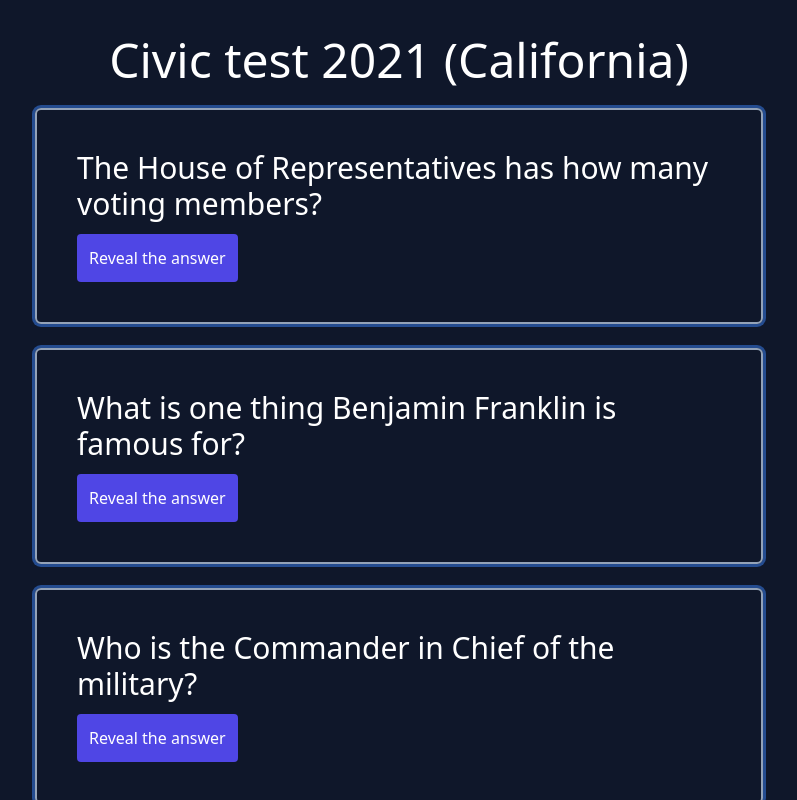
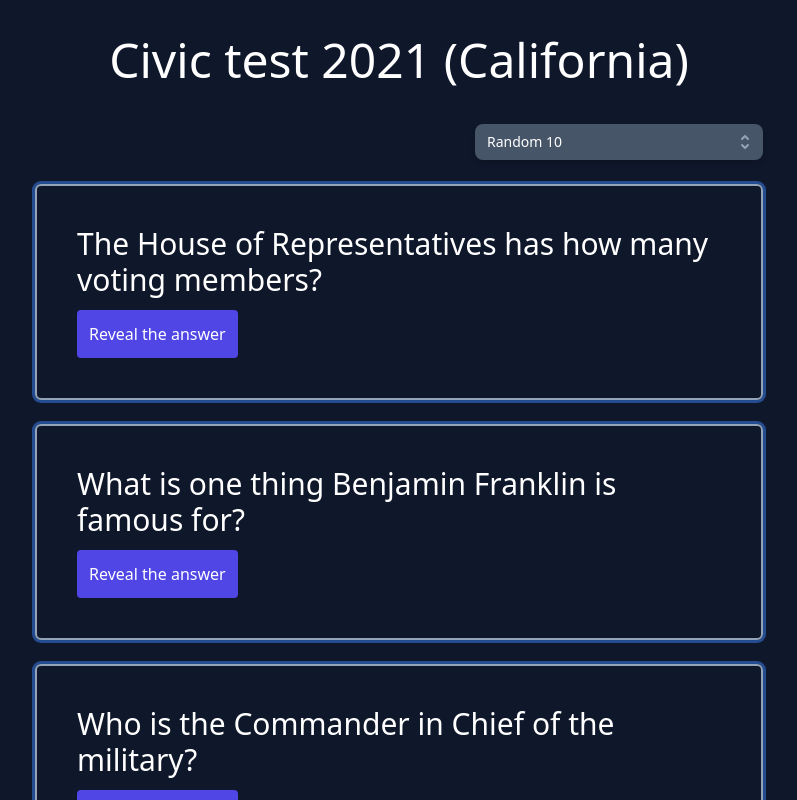
Before and after one commit to shoaibsharif/civictest, a Next.js app: page / in a window 1280 px wide. Shown: the top 800 px of the page, without its empty margins (241-1038 px from the left). Built offline with nearby package versions, Linux system fonts and the light colour scheme; a web font is replaced by a local one.

Commit message:
added dropdown to select question

```diff
--- a/package.json
+++ b/package.json
@@ -8,6 +8,8 @@
     "start": "next start"
   },
   "dependencies": {
+    "@headlessui/react": "^1.3.0",
+    "@heroicons/react": "^1.0.1",
     "autoprefixer": "^10.2.6",
     "immer": "^9.0.3",
     "next": "11.0.1",
--- a/pages/index.jsx
+++ b/pages/index.jsx
@@ -1,8 +1,9 @@
 import Head from "next/head";
-import Image from "next/image";
-import { useCallback, useEffect, useMemo, useState } from "react";
+import { Fragment, useEffect, useState } from "react";
 import { quiz } from "../lib/civic";
 import produce from "immer";
+import { Listbox, Transition } from "@headlessui/react";
+import { CheckIcon, SelectorIcon } from "@heroicons/react/solid";
 
 export default function Home() {
   /**
@@ -29,6 +30,15 @@
   const [randomQuiz, setRandomQuiz] = useState([
     { question: "", answer: [], revealed: false },
   ]);
+  const people = [
+    { name: "Random 10" },
+    { name: "Show All" },
+    { name: "1-25" },
+    { name: "26-50" },
+    { name: "51-75" },
+    { name: "76-100" },
+  ];
+  const [selected, setSelected] = useState(people[0]);
   useEffect(() => {
     setRandomQuiz(
       randomArray(10, quiz.length).map((index) => ({
@@ -43,7 +53,47 @@
         draftState[index].revealed = true;
       })
     );
-
+  const changeQuestion = (value) => {
+    setSelected(value);
+    if (value.name === "Show All") {
+      setRandomQuiz(quiz.map((el) => ({ ...el, revealed: false })));
+    } else if (value.name === "Random 10") {
+      setRandomQuiz(
+        randomArray(10, quiz.length).map((index) => ({
+          ...quiz[index],
+          revealed: false,
+        }))
+      );
+    } else if (value.name === "1-25") {
+      setRandomQuiz(
+        quiz.slice(0, 24).map((el) => ({
+          ...el,
+          revealed: false,
+        }))
+      );
+    } else if (value.name === "26-50") {
+      setRandomQuiz(
+        quiz.slice(25, 49).map((el) => ({
+          ...el,
+          revealed: false,
+        }))
+      );
+    } else if (value.name === "51-75") {
+      setRandomQuiz(
+        quiz.slice(50, 74).map((el) => ({
+          ...el,
+          revealed: false,
+        }))
+      );
+    } else if (value.name === "76-100") {
+      setRandomQuiz(
+        quiz.slice(75).map((el) => ({
+          ...el,
+          revealed: false,
+        }))
+      );
+    }
+  };
   return (
     <>
       <Head>
@@ -56,7 +106,71 @@
       <header className="max-w-3xl mx-auto mt-9">
         <h1 className="text-5xl text-center">Civic test 2021 (California)</h1>
       </header>
-      <main className="max-w-3xl px-5 mx-auto">
+      <main className="max-w-3xl px-5 mx-auto mt-10">
+        <div className="w-72 ml-auto">
+          <Listbox value={selected} onChange={changeQuestion}>
+            <div className="relative mt-1">
+              <Listbox.Button className="relative w-full py-2 pl-3 pr-10 text-left bg-gray-600 rounded-lg shadow-md cursor-default focus:outline-none focus-visible:ring-2 focus-visible:ring-opacity-75 focus-visible:ring-white focus-visible:ring-offset-orange-300 focus-visible:ring-offset-2 focus-visible:border-indigo-500 sm:text-sm">
+                <span className="block truncate">{selected.name}</span>
+                <span className="absolute inset-y-0 right-0 flex items-center pr-2 pointer-events-none">
+                  <SelectorIcon
+                    className="w-5 h-5 text-gray-400"
+                    aria-hidden="true"
+                  />
+                </span>
+              </Listbox.Button>
+              <Transition
+                as={Fragment}
+                leave="transition ease-in duration-100"
+                leaveFrom="opacity-100"
+                leaveTo="opacity-0"
+              >
+                <Listbox.Options className="absolute w-full py-1 mt-1 overflow-auto text-base bg-gray-800 rounded-md shadow-lg ring-1 ring-indigo-600 ring-opacity-5 focus:outline-none sm:text-sm">
+                  {people.map((person, personIdx) => (
+                    <Listbox.Option
+                      key={personIdx}
+                      className={({ active }) =>
+                        `${
+                          active
+                            ? "text-amber-900 bg-amber-100"
+                            : "text-gray-300"
+                        }
+                          cursor-default select-none relative py-2 pl-10 pr-4`
+                      }
+                      value={person}
+                    >
+                      {({ selected, active }) => (
+                        <>
+                          <span
+                            className={`${
+                              selected ? "font-medium" : "font-normal"
+                            } block truncate`}
+                          >
+                            {person.name}
+                          </span>
+                          {selected ? (
+                            <span
+                              className={`${
+                                active ? "text-amber-600" : "text-amber-600"
+                              }
+                                absolute inset-y-0 left-0 flex items-center pl-3`}
+                            >
+                              <CheckIcon
+                                className="w-5 h-5"
+                                aria-hidden="true"
+                              />
+                            </span>
+                          ) : null}
+                        </>
+                      )}
+                    </Listbox.Option>
+                  ))}
+                </Listbox.Options>
+              </Transition>
+            </div>
+          </Listbox>
+        </div>
+
         <ul>
           {randomQuiz.map((quz, i) => (
             <li
--- a/tailwind.config.js
+++ b/tailwind.config.js
@@ -12,6 +12,7 @@
     extend: {
       colors: {
         gray: colors.blueGray,
+        amber: colors.amber,
       },
       fontFamily: {
         belleza: ["Belleza", defaultTheme.fontFamily.sans],
```
Also changed, not shown: 1 other file (tests, documents, lock files or other folders).
